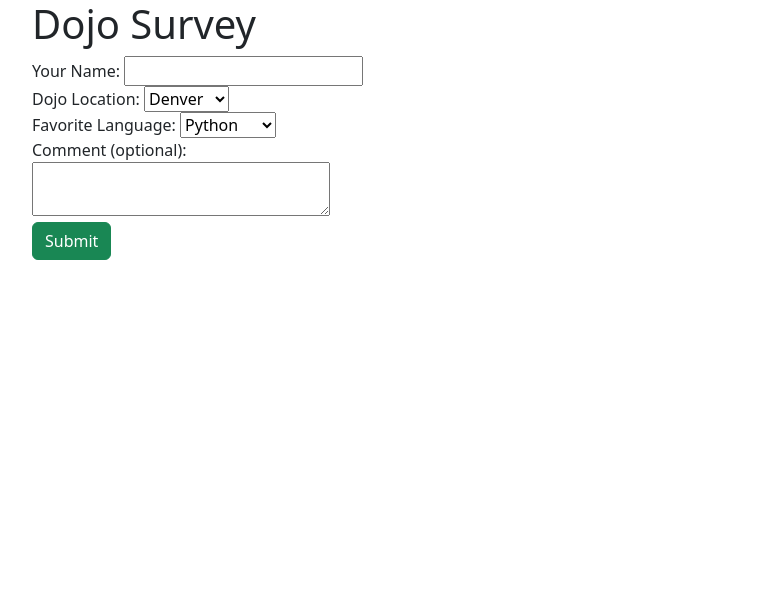
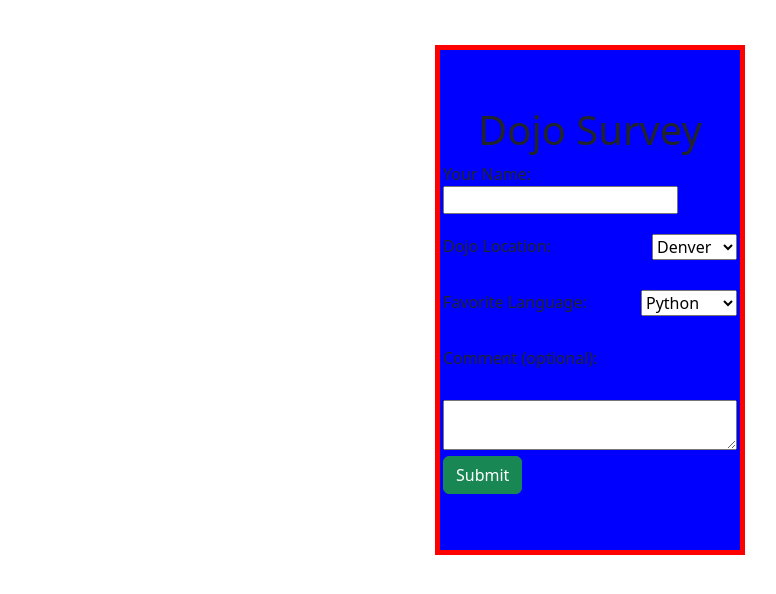
Before and after one commit to Carlosd1478/Dojo-Survey, a Flask app: page / in a window 1280 px wide. Shown: the top 594 px of the page, without its empty margins (50-826 px from the left). Run offline with Flask 2, Linux system fonts and the light colour scheme.

Commit message:
second commit

```diff
--- a/static/bootstrap-5.3.0-alpha1-dist/style.css
+++ b/static/style.css
@@ -4,8 +4,8 @@
 }
 
 .container {
-    /* width: 100px; */
     min-height: 500px;
+    width: 300px;
     background-color: blue;
     display: flex;
     justify-content: center;
--- a/templates/results.html
+++ b/templates/results.html
@@ -5,8 +5,8 @@
         <meta http-equiv="X-UA-Compatible" content="IE=edge">
         <meta name="viewport" content="width=device-width, initial-scale=1.0">
         <title> Results </title>
+        <link rel="stylesheet" href="{{url_for('static', filename = '/bootstrap-5.3.0-alpha1-dist/css/bootstrap.css')}}">
         <link rel="stylesheet" href={{ url_for( 'static', filename='style.css' ) }}>
-        <link rel="stylesheet" href="{{url_for('static', filename = '/bootstrap-5.3.0-alpha1-dist/css/bootstrap.css')}}">
     </head>
     <body>
         <div class="container">
--- a/templates/student_form.html
+++ b/templates/student_form.html
@@ -5,8 +5,8 @@
         <meta http-equiv="X-UA-Compatible" content="IE=edge">
         <meta name="viewport" content="width=device-width, initial-scale=1.0">
         <title> Student Form </title>
+        <link rel="stylesheet" href="{{url_for('static', filename = '/bootstrap-5.3.0-alpha1-dist/css/bootstrap.css')}}">
         <link rel="stylesheet" href={{ url_for( 'static', filename='style.css' ) }}>
-        <link rel="stylesheet" href="{{url_for('static', filename = '/bootstrap-5.3.0-alpha1-dist/css/bootstrap.css')}}">
     </head>
     <body>
         <div class="container">
```
Also changed, not shown: 2 other files.
